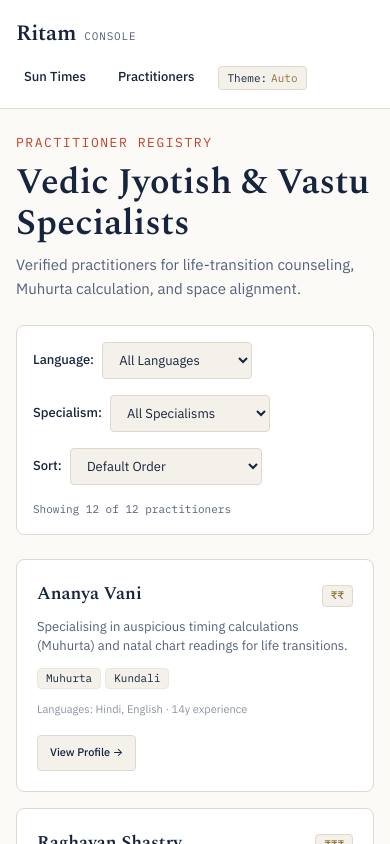
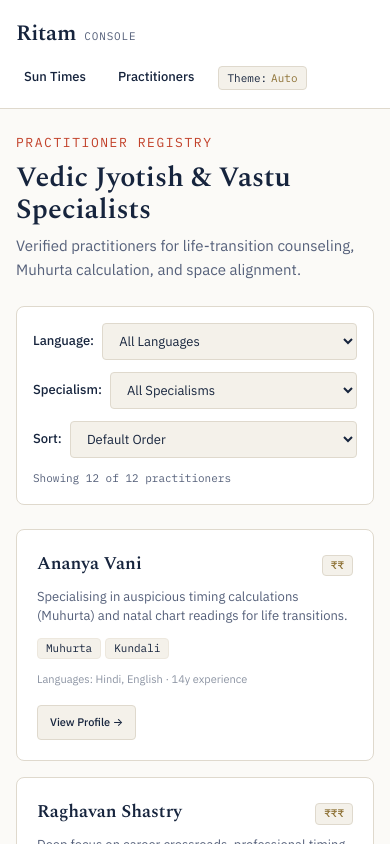
Before and after one commit to panjshubham/ritam_web_console, a Next.js app: page /practitioners in a window 390 px wide. Shown: the top 844 px of the page. Built offline with nearby package versions, Linux system fonts and the light colour scheme.

Commit message:
style(mobile): responsive layout for 360px — fluid grids, stacked filters, adaptive headings

```diff
--- a/app/globals.css
+++ b/app/globals.css
@@ -132,6 +132,116 @@ html, body {
   width: 100%;
 }
 
+/* ── Mobile-first responsive helpers ── */
+
+/* Page heading shrinks on small screens */
+.page-heading {
+  font-family: var(--display);
+  font-size: var(--text-3xl);
+  font-weight: 600;
+  margin: 0 0 var(--space-2);
+  color: var(--ink);
+  line-height: 1.15;
+}
+
+@media (max-width: 480px) {
+  .page-heading {
+    font-size: var(--text-2xl);
+  }
+}
+
+/* Filter toolbar: vertical stack on mobile, row on wider screens */
+.filter-toolbar {
+  display: flex;
+  flex-direction: column;
+  gap: var(--space-3);
+}
+
+@media (min-width: 600px) {
+  .filter-toolbar {
+    flex-direction: row;
+    flex-wrap: wrap;
+    align-items: center;
+    gap: var(--space-4);
+  }
+}
+
+/* Each label+select pair */
+.filter-group {
+  display: flex;
+  align-items: center;
+  gap: var(--space-2);
+  min-width: 0;
+}
+
+.filter-group label {
+  white-space: nowrap;
+  flex-shrink: 0;
+}
+
+.filter-group select {
+  flex: 1;
+  min-width: 0;
+  width: 100%;
+}
+
+/* Practitioner card grid: single column on mobile */
+.card-grid {
+  display: grid;
+  grid-template-columns: 1fr;
+  gap: var(--space-4);
+}
+
+@media (min-width: 560px) {
+  .card-grid {
+    grid-template-columns: repeat(auto-fill, minmax(280px, 1fr));
+  }
+}
+
+/* Sun-times card grid: 2-col on mobile (2×min 160px), 4-col on desktop */
+.sun-grid {
+  display: grid;
+  grid-template-columns: repeat(2, 1fr);
+  gap: var(--space-4);
+}
+
+@media (min-width: 640px) {
+  .sun-grid {
+    grid-template-columns: repeat(auto-fit, minmax(220px, 1fr));
+  }
+}
+
+/* City select stretches full width on mobile */
+.city-picker-row {
+  display: flex;
+  flex-wrap: wrap;
+  align-items: center;
+  gap: var(--space-3);
+}
+
+.city-picker-row select {
+  flex: 1;
+  min-width: 140px;
+}
+
+/* Nav header row on very narrow screens */
+.site-nav {
+  display: flex;
+  gap: var(--space-3);
+  align-items: center;
+  flex-wrap: wrap;
+}
+
+/* Filter toolbar bottom row: count + clear */
+.filter-toolbar-meta {
+  display: flex;
+  align-items: center;
+  justify-content: space-between;
+  gap: var(--space-3);
+  flex-wrap: wrap;
+  margin-top: var(--space-3);
+}
+
 /* Accessibility focus styles */
 :focus-visible {
   outline: 2px solid var(--accent);
--- a/app/practitioners/page.jsx
+++ b/app/practitioners/page.jsx
@@ -115,14 +115,8 @@ export default function PractitionersDirectoryPage() {
         </p>
         <h1
           id="directory-heading"
-          style={{
-            fontFamily: 'var(--display)',
-            fontSize: 'var(--text-3xl)',
-            fontWeight: 600,
-            margin: '0 0 var(--space-2)',
-            color: 'var(--ink)',
-            lineHeight: 1.15,
-          }}
+          className="page-heading"
+          style={{ margin: '0 0 var(--space-2)' }}
         >
           Vedic Jyotish & Vastu Specialists
         </h1>
@@ -149,32 +143,13 @@ export default function PractitionersDirectoryPage() {
           marginBottom: 'var(--space-6)',
         }}
       >
-        <div
-          style={{
-            display: 'flex',
-            flexWrap: 'wrap',
-            alignItems: 'center',
-            justifyContent: 'space-between',
-            gap: 'var(--space-4)',
-          }}
-        >
-          <div
-            style={{
-              display: 'flex',
-              flexWrap: 'wrap',
-              alignItems: 'center',
-              gap: 'var(--space-4)',
-            }}
-          >
+        {/* Filter controls — stack vertically on mobile, wrap on wider screens */}
+        <div className="filter-toolbar">
           {/* Language filter */}
-            <div style={{ display: 'flex', alignItems: 'center', gap: 'var(--space-2)' }}>
+          <div className="filter-group">
             <label
               htmlFor="filter-language"
-                style={{
-                  fontSize: 'var(--text-sm)',
-                  fontWeight: 500,
-                  color: 'var(--ink)',
-                }}
+              style={{ fontSize: 'var(--text-sm)', fontWeight: 500, color: 'var(--ink)' }}
             >
               Language:
             </label>
@@ -190,7 +165,6 @@ export default function PractitionersDirectoryPage() {
                 color: 'var(--ink)',
                 fontFamily: 'var(--body)',
                 fontSize: 'var(--text-sm)',
-                  minWidth: '150px',
               }}
             >
               <option value="">All Languages</option>
@@ -203,14 +177,10 @@ export default function PractitionersDirectoryPage() {
           </div>
 
           {/* Specialism filter */}
-            <div style={{ display: 'flex', alignItems: 'center', gap: 'var(--space-2)' }}>
+          <div className="filter-group">
             <label
               htmlFor="filter-specialism"
-                style={{
-                  fontSize: 'var(--text-sm)',
-                  fontWeight: 500,
-                  color: 'var(--ink)',
-                }}
+              style={{ fontSize: 'var(--text-sm)', fontWeight: 500, color: 'var(--ink)' }}
             >
               Specialism:
             </label>
@@ -226,7 +196,6 @@ export default function PractitionersDirectoryPage() {
                 color: 'var(--ink)',
                 fontFamily: 'var(--body)',
                 fontSize: 'var(--text-sm)',
-                  minWidth: '160px',
               }}
             >
               <option value="">All Specialisms</option>
@@ -239,14 +208,10 @@ export default function PractitionersDirectoryPage() {
           </div>
 
           {/* Sort order control (Module 09 Stretch requirement) */}
-            <div style={{ display: 'flex', alignItems: 'center', gap: 'var(--space-2)' }}>
+          <div className="filter-group">
             <label
               htmlFor="filter-sort"
-                style={{
-                  fontSize: 'var(--text-sm)',
-                  fontWeight: 500,
-                  color: 'var(--ink)',
-                }}
+              style={{ fontSize: 'var(--text-sm)', fontWeight: 500, color: 'var(--ink)' }}
             >
               Sort:
             </label>
@@ -262,7 +227,6 @@ export default function PractitionersDirectoryPage() {
                 color: 'var(--ink)',
                 fontFamily: 'var(--body)',
                 fontSize: 'var(--text-sm)',
-                  minWidth: '160px',
               }}
             >
               <option value="">Default Order</option>
@@ -270,6 +234,21 @@ export default function PractitionersDirectoryPage() {
               <option value="experience-asc">Experience (Low → High)</option>
               <option value="name-asc">Name (A → Z)</option>
             </select>
+          </div>
+        </div>
+
+        {/* Result count + Clear Filters on their own row */}
+        <div className="filter-toolbar-meta">
+          {/* Result Count - Module 09 Requirement */}
+          <div
+            aria-live="polite"
+            style={{
+              fontFamily: 'var(--mono)',
+              fontSize: 'var(--text-xs)',
+              color: 'var(--ink-soft)',
+            }}
+          >
+            Showing {filteredPractitioners.length} of {practitioners.length} practitioners
           </div>
 
           {/* Reset button if filter is active */}
@@ -290,19 +269,6 @@ export default function PractitionersDirectoryPage() {
             </button>
           )}
         </div>
-
-          {/* Result Count - Module 09 Requirement */}
-          <div
-            aria-live="polite"
-            style={{
-              fontFamily: 'var(--mono)',
-              fontSize: 'var(--text-xs)',
-              color: 'var(--ink-soft)',
-            }}
-          >
-            Showing {filteredPractitioners.length} of {practitioners.length} practitioners
-          </div>
-        </div>
       </section>
 
       {/* 4 Data States */}
@@ -312,11 +278,7 @@ export default function PractitionersDirectoryPage() {
           <div
             role="status"
             aria-label="Loading practitioner directory"
-            style={{
-              display: 'grid',
-              gridTemplateColumns: 'repeat(auto-fill, minmax(300px, 1fr))',
-              gap: 'var(--space-4)',
-            }}
+            className="card-grid"
           >
             {[1, 2, 3].map((n) => (
               <div
@@ -468,14 +430,8 @@ export default function PractitionersDirectoryPage() {
         {!loading && !error && displayedPractitioners.length > 0 && (
           <ul
             aria-label="Practitioner list"
-            style={{
-              listStyle: 'none',
-              padding: 0,
-              margin: 0,
-              display: 'grid',
-              gridTemplateColumns: 'repeat(auto-fill, minmax(300px, 1fr))',
-              gap: 'var(--space-4)',
-            }}
+            className="card-grid"
+            style={{ listStyle: 'none', padding: 0, margin: 0 }}
           >
             {displayedPractitioners.map((prac) => (
               <li key={prac.id}>
```
Also changed, not shown: app/page.jsx (+7 -32 lines). Lines whose indentation alone changed are shown as unchanged.
